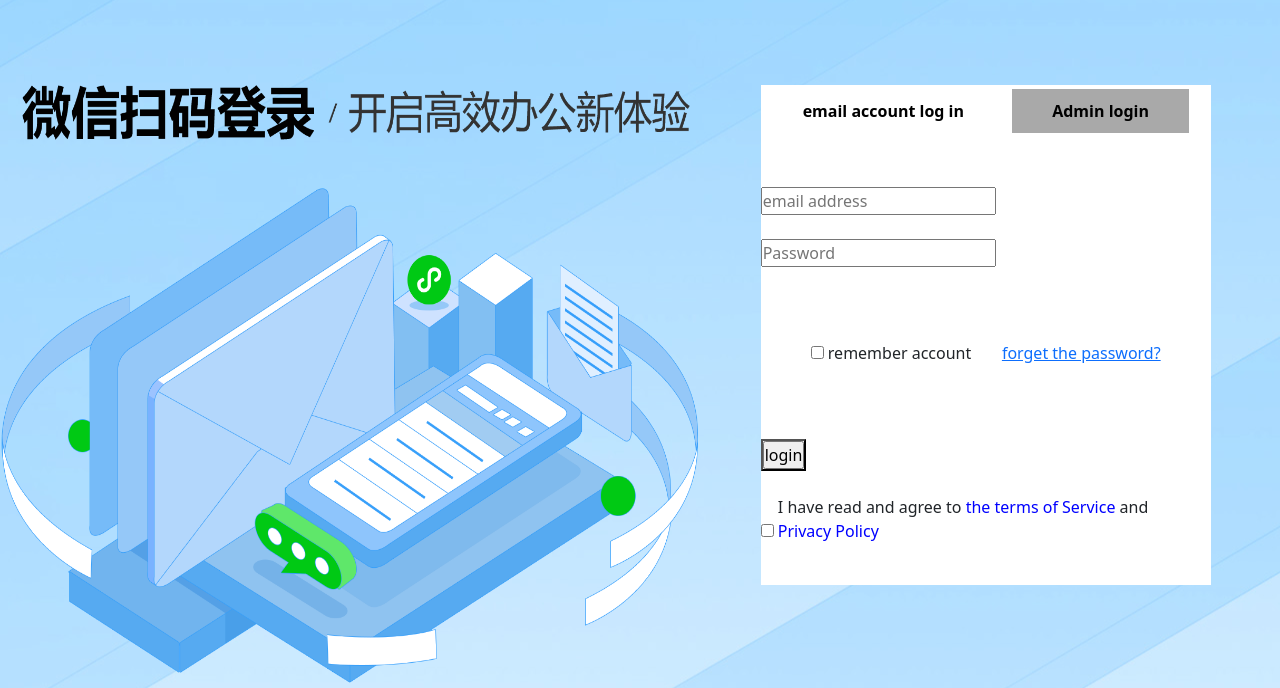
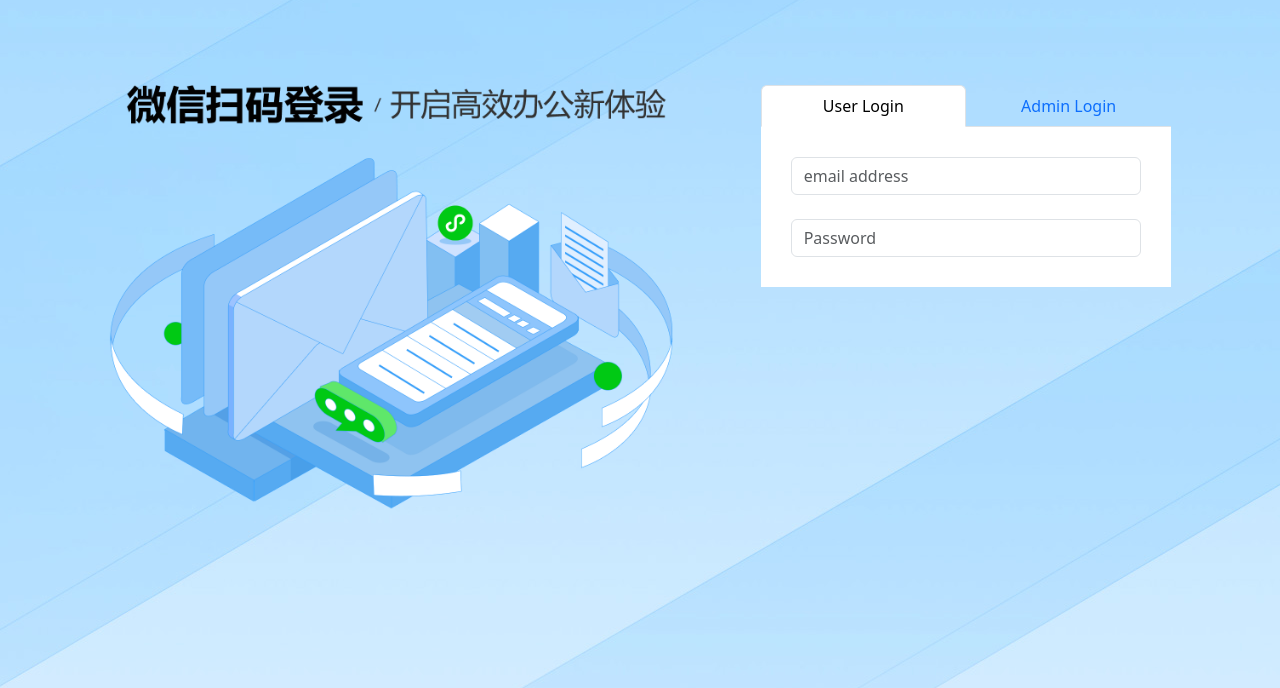
Before and after one commit to ChuksCODE/tutorial-project1, a plain HTML site: page index.html in a window 1280 px wide. Shown: the part 112-800 px from the top of the page. Drawn offline with nearby package versions, Linux system fonts and the light colour scheme.

Commit message:
Update index.html

```diff
--- a/index.html
+++ b/index.html
@@ -1,14 +1,17 @@
 <!DOCTYPE html>
 <html lang="en">
+
 <head>
     <meta charset="UTF-8">
     <meta http-equiv="X-UA-Compatible" content="IE=edge">
     <meta name="viewport" content="width=device-width, initial-scale=1.0">
     <title>Chinese Login page</title>
     <link rel="stylesheet" href="project.css">
-    <link href="https://cdn.jsdelivr.net/npm/bootstrap@5.3.0/dist/css/bootstrap.min.css" rel="stylesheet" integrity="sha384-9ndCyUaIbzAi2FUVXJi0CjmCapSmO7SnpJef0486qhLnuZ2cdeRhO02iuK6FUUVM" crossorigin="anonymous">
+    <link href="https://cdn.jsdelivr.net/npm/bootstrap@5.3.0/dist/css/bootstrap.min.css" rel="stylesheet"
+        integrity="sha384-9ndCyUaIbzAi2FUVXJi0CjmCapSmO7SnpJef0486qhLnuZ2cdeRhO02iuK6FUUVM" crossorigin="anonymous">
 
 </head>
+
 <body>
 
     <div class="navbar">
@@ -25,18 +28,55 @@
             </ul>
         </nav>
     </div>
-        <div class="row 1">
-                <div class="col-lg-7" style="position: relative; margin-top: 100px;">
-                    <img src="999.png" alt="machine engine" width="700" height="600">
+    <div class="row">
+        <div class="col-lg-1">
+        </div>
+        <div class="col-lg-6" style="position: relative; margin-top: 100px;">
+            <img src="999.png" alt="machine engine" width="90%">
         </div>
 
-                <div class="col-lg-5" style="position: relative; margin-top: 100px;">
-                    <div class="wrapper">
+        <div class="col-lg-4" style="position: relative; margin-top: 100px;">
+            <nav class="">
+                <div class="nav nav-tabs nav-justified" id="nav-tab" role="tablist">
+                  <button class="nav-link active" data-bs-toggle="tab" data-bs-target="#user" type="button" role="tab"  aria-selected="true">User Login</button>
+                  <button class="nav-link"  data-bs-toggle="tab" data-bs-target="#admin" type="button" role="tab"  aria-selected="false">Admin Login</button>
+                </div>
+            </nav>
+
+              <div class="tab-content" id="nav-tabContent">
+                <div class="tab-pane fade show active" id="user" role="tabpanel" aria-labelledby="nav-home-tab" tabindex="0" style="background-color: white; padding: 30px;">
+
+                    <form action="#">
+                        <div id="emaillogin">
+                            <i class="fa fa-user" aria-hidden="true"></i>
+                            <input type="email" class="form-control" placeholder="email address" required>
+                        </div>
+
+                        <br>
+                        <div class="input-field">
+                            <i class="bi bi-file-lock2-fill"></i>
+                            <input type="password" class="form-control" placeholder="Password" required>
+                        </div>
+                    </form>
+
+                </div>
+                <div class="tab-pane fade" id="admin" role="tabpanel" aria-labelledby="nav-profile-tab" tabindex="0">
+
+                    <h1> this is the second one</h1>
+                    <p>Inside PRofile</p>
+                </div>
+              </div>
+
+
+
+            <!-- <div class="wrapper">
                 <div class="form_header">
                     <div class="form-tabs">
-                                <button id="userbutton" class="button" onclick="toggleButton('userbutton')" >email account log in</button>
+                        <button id="userbutton" class="button" onclick="toggleButton('userbutton')">email account log
+                            in</button>
 
-                                <button id="adminbutton" class="button active" onclick="toggleButton('adminbutton')" >Admin login</button>
+                        <button id="adminbutton" class="button active" onclick="toggleButton('adminbutton')">Admin
+                            login</button>
                     </div>
                 </div>
                 <div class="form_body">
@@ -74,14 +114,20 @@
 
                 <div class="terms">
                     <input type="checkbox" class="check">
-                                    <label for="check">I have read and agree to <span style="color: blue;">the terms of Service</span> and <br> <span style="color: blue;">Privacy Policy</span></label>
+                    <label for="check">I have read and agree to <span style="color: blue;">the terms of Service</span>
+                        and <br> <span style="color: blue;">Privacy Policy</span></label>
                 </div>
 
 
 
+            </div> -->
+        </div>
+        <div class="col-lg-1">
         </div>
     </div>
-        </div>
-    <script src="https://cdn.jsdelivr.net/npm/bootstrap@5.3.0/dist/js/bootstrap.bundle.min.js" integrity="sha384-geWF76RCwLtnZ8qwWowPQNguL3RmwHVBC9FhGdlKrxdiJJigb/j/68SIy3Te4Bkz" crossorigin="anonymous"></script>
+    <script src="https://cdn.jsdelivr.net/npm/bootstrap@5.3.0/dist/js/bootstrap.bundle.min.js"
+        integrity="sha384-geWF76RCwLtnZ8qwWowPQNguL3RmwHVBC9FhGdlKrxdiJJigb/j/68SIy3Te4Bkz"
+        crossorigin="anonymous"></script>
 </body>
+
 </html>
```
Lines whose indentation alone changed are shown as unchanged.
